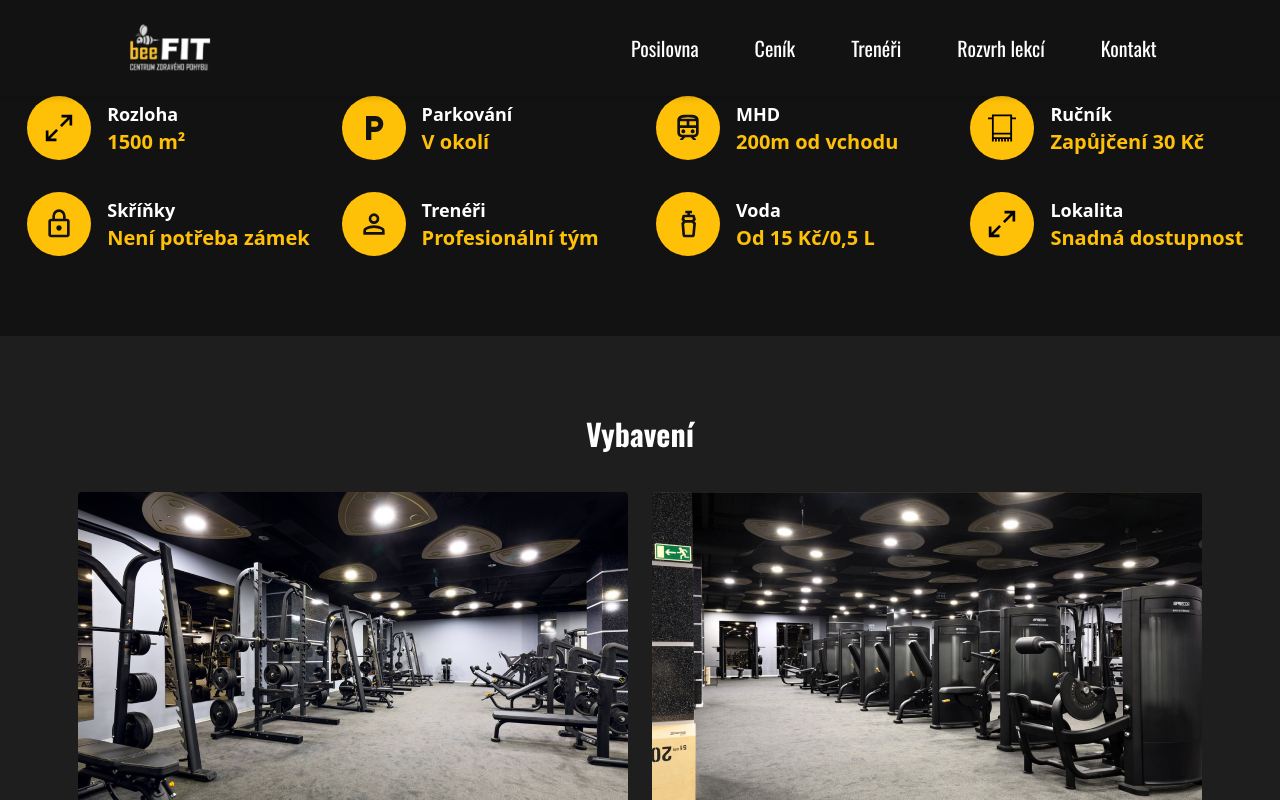
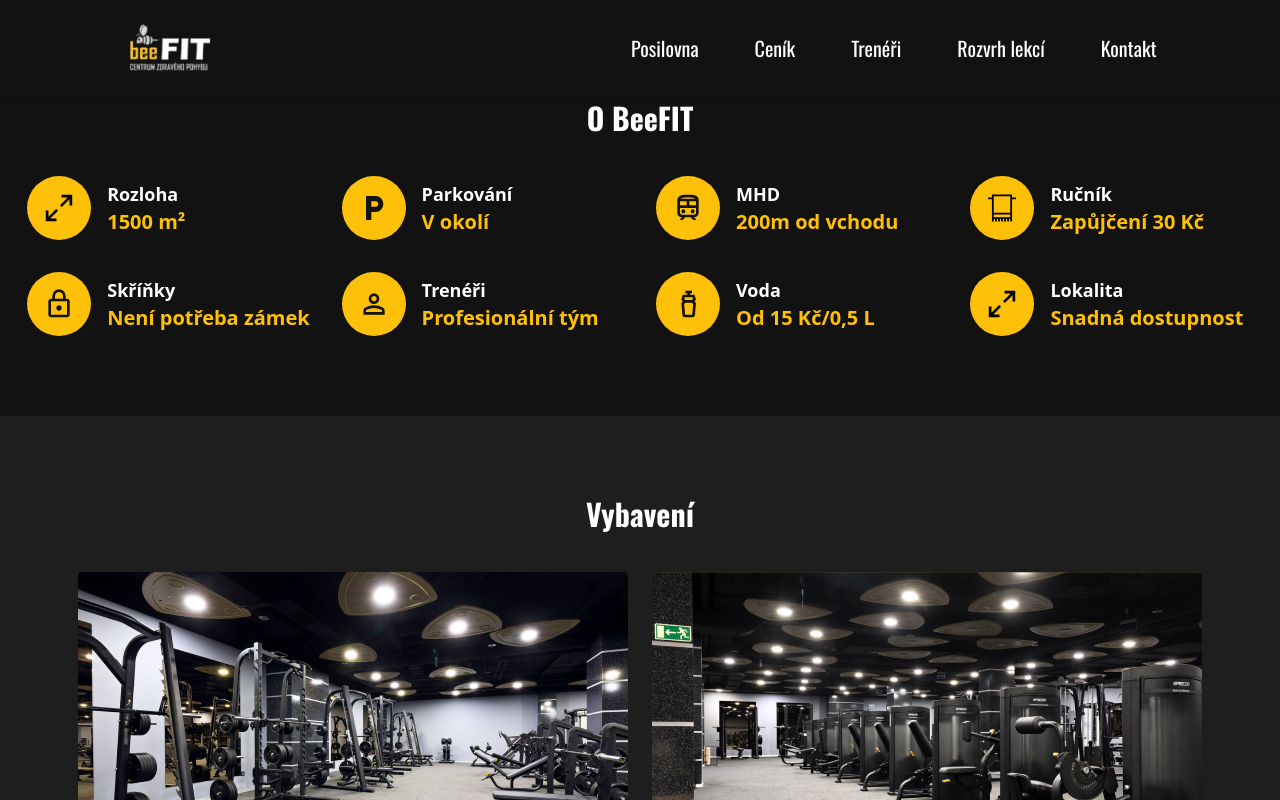
Before and after one commit to lxkask/beefit, a SvelteKit app: page /posilovna in a window 1280 px wide. Shown: the top 800 px of the page. Built offline with nearby package versions, Linux system fonts and the light colour scheme.

Commit message:
Padding fix

```diff
--- a/src/routes/+layout.svelte
+++ b/src/routes/+layout.svelte
@@ -8,7 +8,7 @@
 
 <Navbar />
 
-<main>
+<main class="mt-20">
 	{@render children()}
 </main>
 
--- a/src/routes/+page.svelte
+++ b/src/routes/+page.svelte
@@ -111,7 +111,7 @@
   ];
 </script>
 
-<main class="mt-20">
+<main>
     <!-- Hero Section -->
     <section class="hero relative md:h-[75vh] h-[60vh] w-full flex md:items-end items-end">
         <!-- Video Background -->
```
